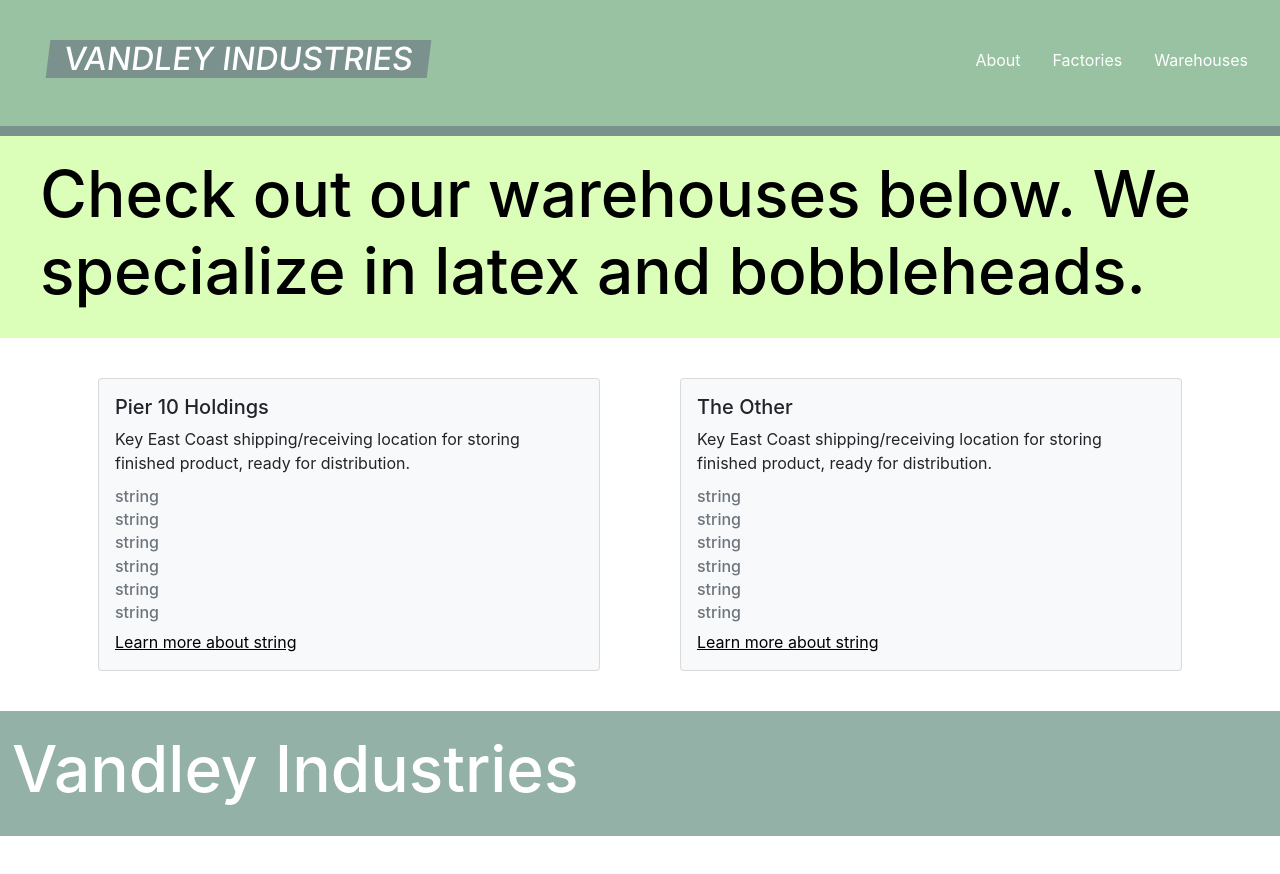
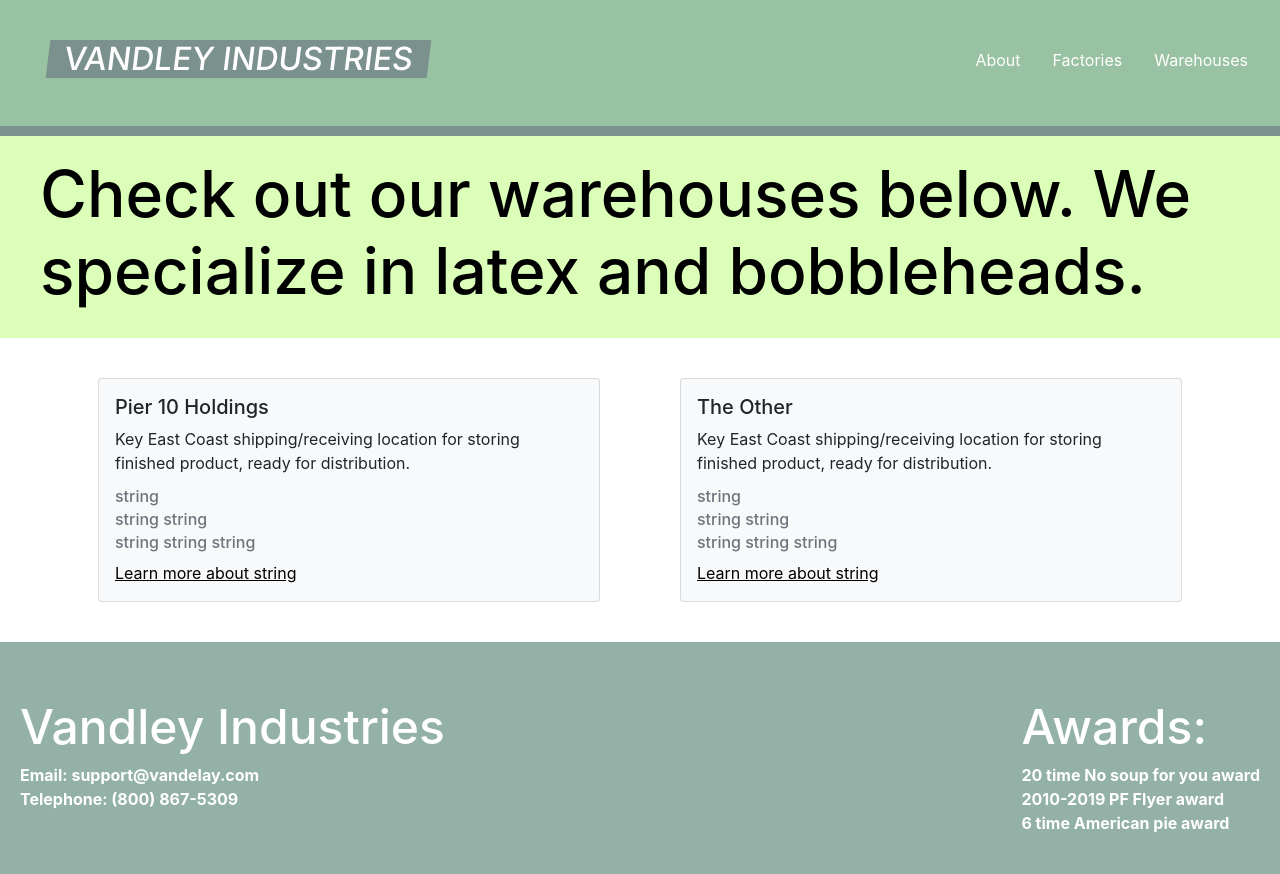
Before and after one commit to joshuababcock15/VandelayIndustries, a React (Create React App) app: page /warehouses in a window 1280 px wide. Shown: the top 874 px of the page. Before the commit the page ends 836 px from the top, so only its background shows below. Built offline with nearby package versions, Linux system fonts and the light colour scheme; data requests are answered from the project's data file.

Commit message:
code clean up

```diff
--- a/src/components/CardFactory.js
+++ b/src/components/CardFactory.js
@@ -56,19 +56,10 @@ const CardFactory = (props) => {
               {buildingName}
             </CardSubtitle>
             <CardSubtitle className="mb-2 text-muted" tag="h6">
-              {city}
+              {streetLine} {zipcode}
             </CardSubtitle>
             <CardSubtitle className="mb-2 text-muted" tag="h6">
-              {country}
-            </CardSubtitle>
-            <CardSubtitle className="mb-2 text-muted" tag="h6">
-              {state}
-            </CardSubtitle>
-            <CardSubtitle className="mb-2 text-muted" tag="h6">
-              {streetLine}
-            </CardSubtitle>
-            <CardSubtitle className="mb-2 text-muted" tag="h6">
-              {zipcode}
+              {city} {country} {state}
             </CardSubtitle>
             <Link href={linkRef}>{link}</Link>
           </CardBody>
--- a/src/components/CardImage.js
+++ b/src/components/CardImage.js
@@ -13,7 +13,7 @@ const propTypes = {
 
 const defaultProps = {
   title: 'Vandley Industries',
-  subtitle: 'subtitle',
+  subtitle: '',
 };
 
 export default function CardImage(props) {
@@ -29,7 +29,6 @@ export default function CardImage(props) {
       </CardBody>
     </Card>
   );
-  //   const {} = props;
 }
 
 CardImage.propTypes = propTypes;
--- a/src/components/Footer.js
+++ b/src/components/Footer.js
@@ -11,18 +11,30 @@ const defaultProps = {
 };
 
 const Title = styled.h2`
-  font-size: 4rem;
+  font-size: 3rem;
   color: white;
 `;
+const Paragraph = styled.p`
+  color: white;
+  font-weight: 700;
+  margin: 0;
+`;
 
-const TitleWrapper = styled.div`
+const Wrapper = styled.div`
   width: 100%;
-  padding: 20px 12px;
+  display: flex;
+  justify-content: space-between;
+  padding: 0 20px;
 `;
+
+const ContactWrapper = styled.div``;
 
 const Container = styled.div`
   width: 100%;
   display: flex;
+  flex-direction: column;
+  justify-content: center;
+  height: 250px;
   background-color: #93b1a7;
   position: absolute;
 `;
@@ -31,9 +43,19 @@ export default function Footer(props) {
   const { title } = props;
   return (
     <Container>
-      <TitleWrapper>
-        <Title>{title}</Title>
-      </TitleWrapper>
+      <Wrapper>
+        <ContactWrapper>
+          <Title>{title}</Title>
+          <Paragraph>Email: support@vandelay.com</Paragraph>
+          <Paragraph>Telephone: (800) 867-5309 </Paragraph>
+        </ContactWrapper>
+        <ContactWrapper>
+          <Title>Awards:</Title>
+          <Paragraph>20 time No soup for you award</Paragraph>
+          <Paragraph>2010-2019 PF Flyer award</Paragraph>
+          <Paragraph>6 time American pie award</Paragraph>
+        </ContactWrapper>
+      </Wrapper>
     </Container>
   );
 }
--- a/src/data/warehouseData.js
+++ b/src/data/warehouseData.js
@@ -1,6 +1,9 @@
 import balloons from '../assets/balloons.jpg';
 import gloves from '../assets/gloves.jpg';
 import rubberbands from '../assets/rubberbands.jpg';
+import basketball from '../assets/basketball.png';
+import random from '../assets/random.png';
+import shelves from '../assets/shelves.png';
 
 const ImageData = {
   data: [
@@ -13,12 +16,12 @@ const ImageData = {
       imageAltThree: 'rubberbands image',
     },
     {
-      imageSrc: balloons,
-      imageAlt: 'balloons image',
-      imageSrcTwo: gloves,
-      imageAltTwo: 'gloves image',
-      imageSrcThree: rubberbands,
-      imageAltThree: 'rubberbands image',
+      imageSrc: basketball,
+      imageAlt: 'basketball image',
+      imageSrcTwo: random,
+      imageAltTwo: 'random image',
+      imageSrcThree: shelves,
+      imageAltThree: 'shelves image',
     },
   ],
 };
--- a/src/pages/EditInventory.js
+++ b/src/pages/EditInventory.js
@@ -1,11 +1,13 @@
-/* eslint-disable react/prop-types */
-// add prop types lateer
-
 import React, { useEffect, useState } from 'react';
+import PropTypes from 'prop-types';
 import styled from 'styled-components';
 import { useParams, useHistory } from 'react-router-dom';
 import { Button, Input, Form, FormGroup, Label } from 'reactstrap';
 import api from '../api/factories';
+
+const propTypes = {
+  inventoryData: PropTypes.array,
+};
 
 const PageWrapper = styled.div`
   padding: 40px;
@@ -26,13 +28,13 @@ const EditInventory = ({ inventoryData }) => {
   const [editDescription, setEditDescription] = useState('');
 
   useEffect(() => {
-    console.log('fire');
     if (inventoryItemId) {
       setEditSKU(invertoryItem[0]?.itemSKU);
       setEditQuantity(invertoryItem[0]?.itemQuantity);
       setEditName(invertoryItem[0]?.itemName);
       setEditDescription(invertoryItem[0]?.itemDescription);
     }
+    // eslint-disable-next-line react-hooks/exhaustive-deps
   }, [inventoryItemId]);
 
   const history = useHistory();
@@ -151,4 +153,7 @@ const EditInventory = ({ inventoryData }) => {
     </PageWrapper>
   );
 };
+
+EditInventory.propTypes = propTypes;
+
 export default EditInventory;
```
Also changed, not shown: src/components/CardItem.js (+3 -4 lines), src/data/aboutData.js (added, +46 -0 lines), src/pages/Inventory.js (+1 -8 lines).
